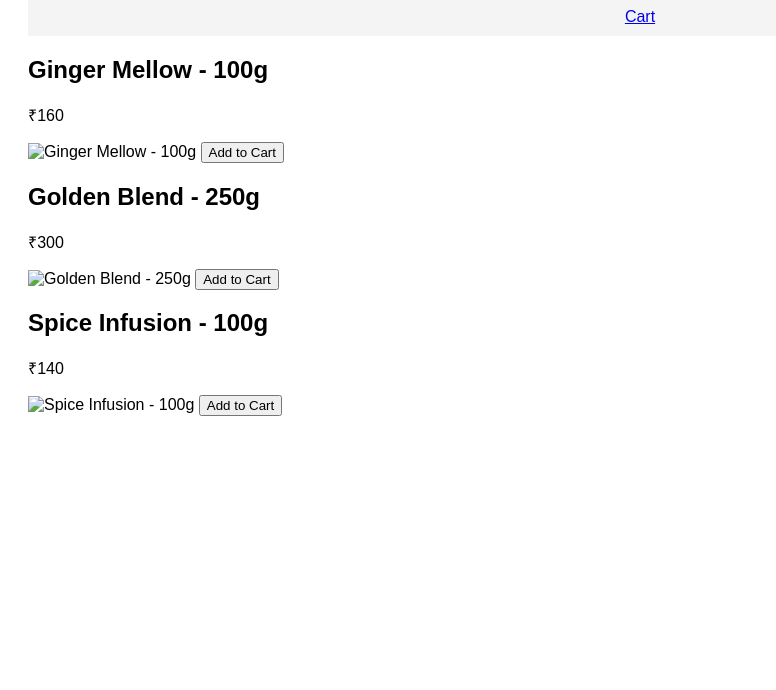
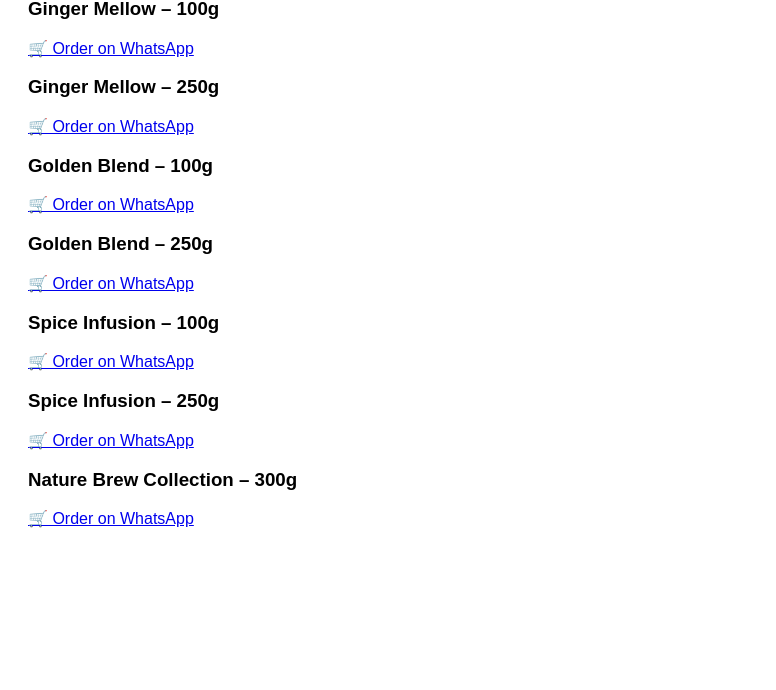
Before and after one commit to boonsblend/boonsblend, a plain HTML site: page products.html in a window 1280 px wide. Shown: the part 110-800 px from the top of the page, without its empty margins (0-776 px from the left). Drawn offline with Linux system fonts and the light colour scheme.

Commit message:
Add files via upload

```diff
--- a/products.html
+++ b/products.html
@@ -1,14 +1,40 @@
+
 <!DOCTYPE html>
 <html lang="en">
 <head>
-  <meta charset="UTF-8">
-  <meta name="viewport" content="width=device-width, initial-scale=1.0">
-  <title>Our Products</title>
-  <link rel="stylesheet" href="styles/style.css">
+    <meta charset="UTF-8">
+    <title>Boon's Blend Products</title>
+    <link rel="stylesheet" href="styles/style.css">
 </head>
 <body>
-  <header><h1>Our Products</h1><a href="cart.html">Cart</a></header>
-  <main id="product-list"></main>
-  <script src="js/main.js"></script>
+    <h1>Our Products</h1>
+    <div class="product">
+        <h3>Ginger Mellow – 100g</h3>
+        <a href="https://wa.me/p/9376392689126801/919188840848" target="_blank" class="whatsapp-link">🛒 Order on WhatsApp</a>
+    </div>
+    <div class="product">
+        <h3>Ginger Mellow – 250g</h3>
+        <a href="https://wa.me/p/24238620365736128/919188840848" target="_blank" class="whatsapp-link">🛒 Order on WhatsApp</a>
+    </div>
+    <div class="product">
+        <h3>Golden Blend – 100g</h3>
+        <a href="https://wa.me/p/30297498749841561/919188840848" target="_blank" class="whatsapp-link">🛒 Order on WhatsApp</a>
+    </div>
+    <div class="product">
+        <h3>Golden Blend – 250g</h3>
+        <a href="https://wa.me/p/30715651534700229/919188840848" target="_blank" class="whatsapp-link">🛒 Order on WhatsApp</a>
+    </div>
+    <div class="product">
+        <h3>Spice Infusion – 100g</h3>
+        <a href="https://wa.me/p/9869256259858973/919188840848" target="_blank" class="whatsapp-link">🛒 Order on WhatsApp</a>
+    </div>
+    <div class="product">
+        <h3>Spice Infusion – 250g</h3>
+        <a href="https://wa.me/p/29814097254903398/919188840848" target="_blank" class="whatsapp-link">🛒 Order on WhatsApp</a>
+    </div>
+    <div class="product">
+        <h3>Nature Brew Collection – 300g</h3>
+        <a href="https://wa.me/p/24023019647338431/919188840848" target="_blank" class="whatsapp-link">🛒 Order on WhatsApp</a>
+    </div>
 </body>
 </html>
```
